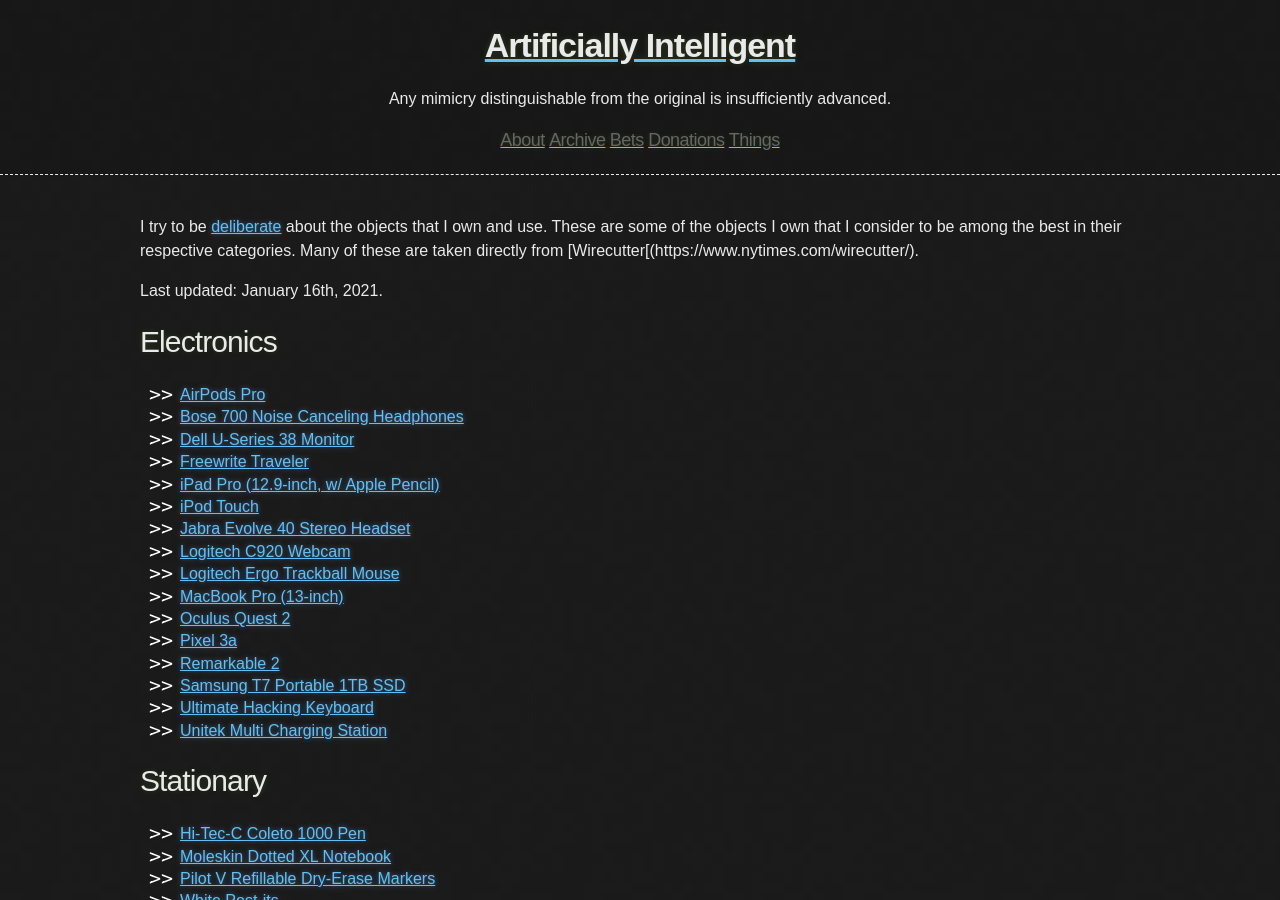
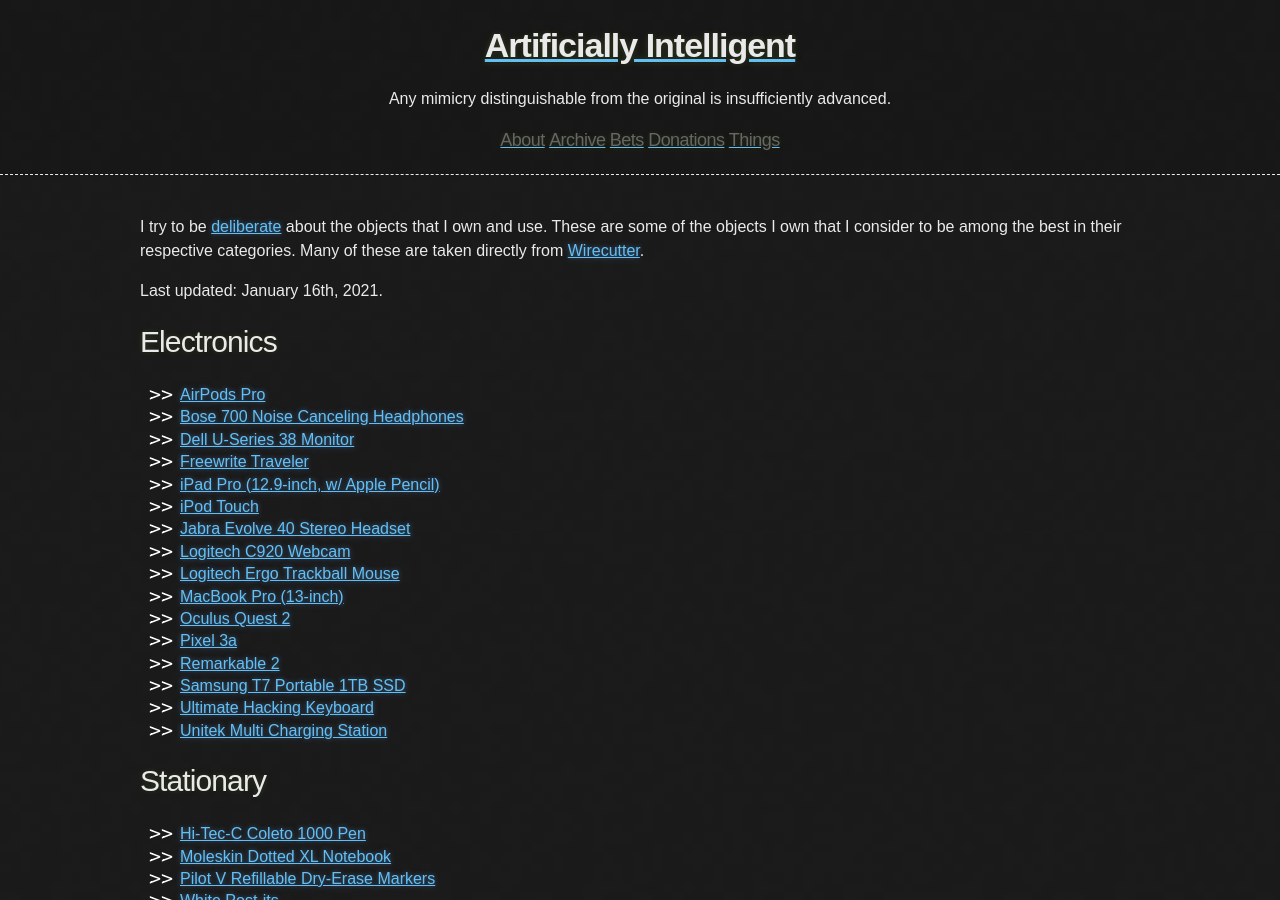
Before and after one commit to tocttou/hacker-blog, a Jekyll site: the page built from things.md, in a window 1280 px wide and 900 px high. Built offline with Jekyll 4.4.1, drawn with Linux system fonts in a browser that asks for light colours.

Commit message:
Update things.md

```diff
--- a/things.md
+++ b/things.md
@@ -2,7 +2,7 @@
 layout: page
 title: My Favorite Things
 ---
-I try to be [deliberate](https://www.neelnanda.io/blog/be-deliberate) about the objects that I own and use. These are some of the objects I own that I consider to be among the best in their respective categories. Many of these are taken directly from [Wirecutter[(https://www.nytimes.com/wirecutter/).
+I try to be [deliberate](https://www.neelnanda.io/blog/be-deliberate) about the objects that I own and use. These are some of the objects I own that I consider to be among the best in their respective categories. Many of these are taken directly from [Wirecutter](https://www.nytimes.com/wirecutter/).
 
 Last updated: January 16th, 2021.
 
```
